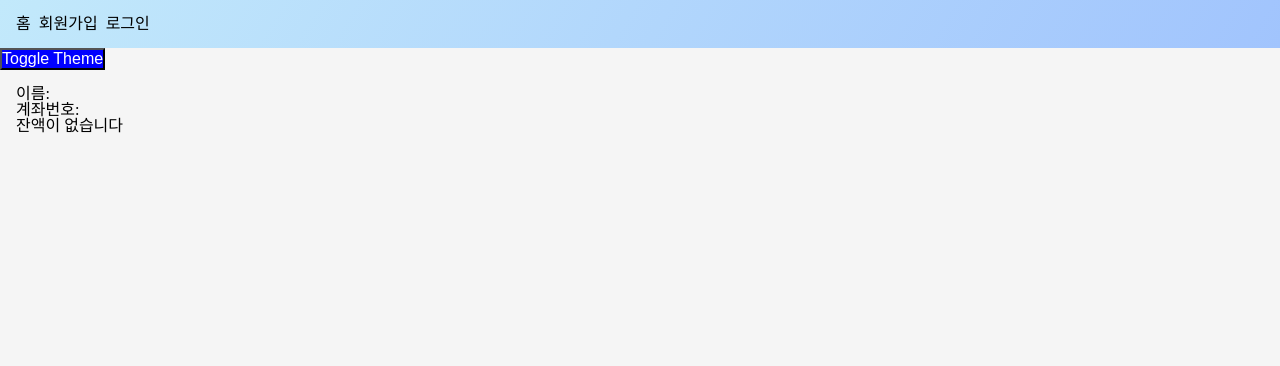
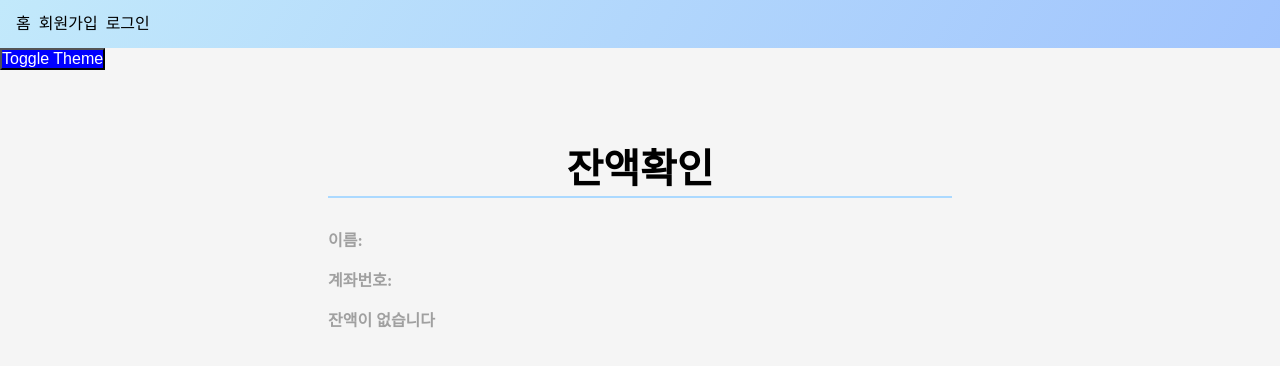
Before and after one commit to seungjjun/makaobank-frontend, a React (Vite) app: page /account in a window 1280 px wide. Shown: the top 366 px of the page. Built offline with nearby package versions, Linux system fonts and the light colour scheme; no server answers.

Commit message:
잔액화면 페이지 css 적용

```diff
--- a/src/components/Account.jsx
+++ b/src/components/Account.jsx
@@ -1,32 +1,75 @@
+import styled from 'styled-components';
+
 import useBankStore from '../hooks/useBankStore';
 
 import numberFormat from '../utils/numberFormat';
+
+const Container = styled.div`
+  margin: auto;
+  margin-top: 4em;
+  height: 100%;
+  width: 50%;
+`;
+
+const Title = styled.h2`
+  display: flex;
+  justify-content: center;
+  margin-bottom: .15em;
+  font-size: 2.5em;
+  font-weight: bold;
+`;
+
+const AccountBox = styled.div`
+  padding-top: 2.2em;
+  border-top: 2px solid #ABD9FF;
+`;
+
+const Information = styled.p`
+  display: flex;
+  padding-bottom: 1.5em;
+  font-weight: 700;
+  color: #A0A0A0;
+
+  p {
+    margin-left: .5em;
+    font-weight: 400;
+  }
+`;
 
 export default function Account() {
   const bankStore = useBankStore();
 
   return (
-    <div>
-      <p>
+    <Container>
+      <Title>잔액확인</Title>
+      <AccountBox>
+        <Information>
           이름:
           {' '}
+          <p>
             {bankStore.name}
           </p>
-      <p>
+        </Information>
+        <Information>
           계좌번호:
           {' '}
+          <p>
             {bankStore.accountNumber}
           </p>
+        </Information>
         {bankStore.amount > 0 ? (
-        <p>
+          <Information>
             잔액:
             {' '}
+            <p>
               {numberFormat(bankStore.amount)}
               원
             </p>
+          </Information>
         ) : (
-        <p>잔액이 없습니다</p>
+          <Information>잔액이 없습니다</Information>
         )}
-    </div>
+      </AccountBox>
+    </Container>
   );
 }
--- a/src/stores/BankStore.js
+++ b/src/stores/BankStore.js
@@ -72,8 +72,6 @@ export default class BankStore {
       await apiService.createTransaction({ to, amount, name });
       this.changeTransferState('success');
     } catch (e) {
-      console.log(e);
-
       const { message } = e.response.data;
       if (message === '잘못된 계좌번호입니다. 다시 입력해주세요') {
         this.changeTransferState('nonexistent', { errorMessage: message });
```
Lines whose indentation alone changed are shown as unchanged.
